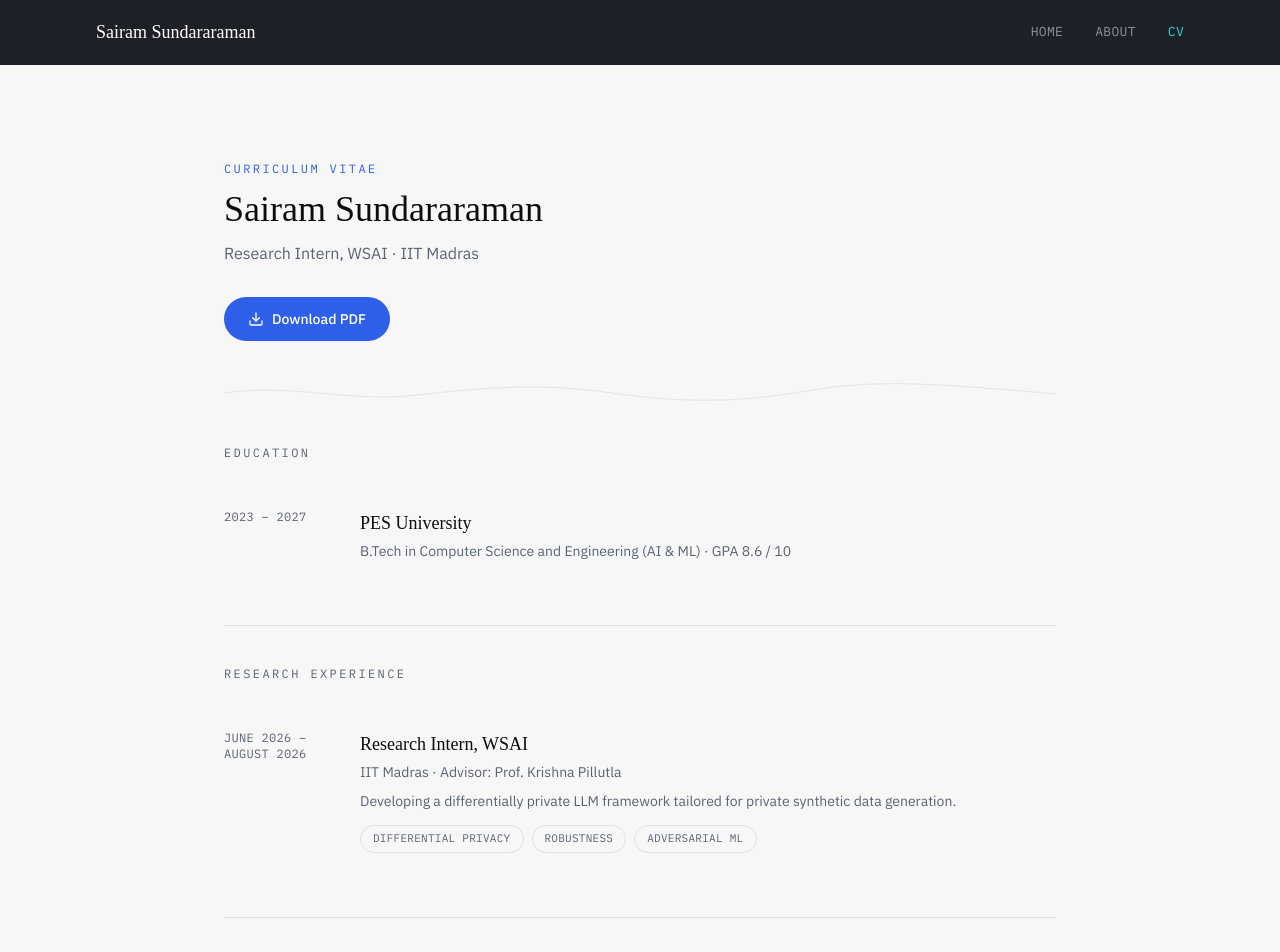
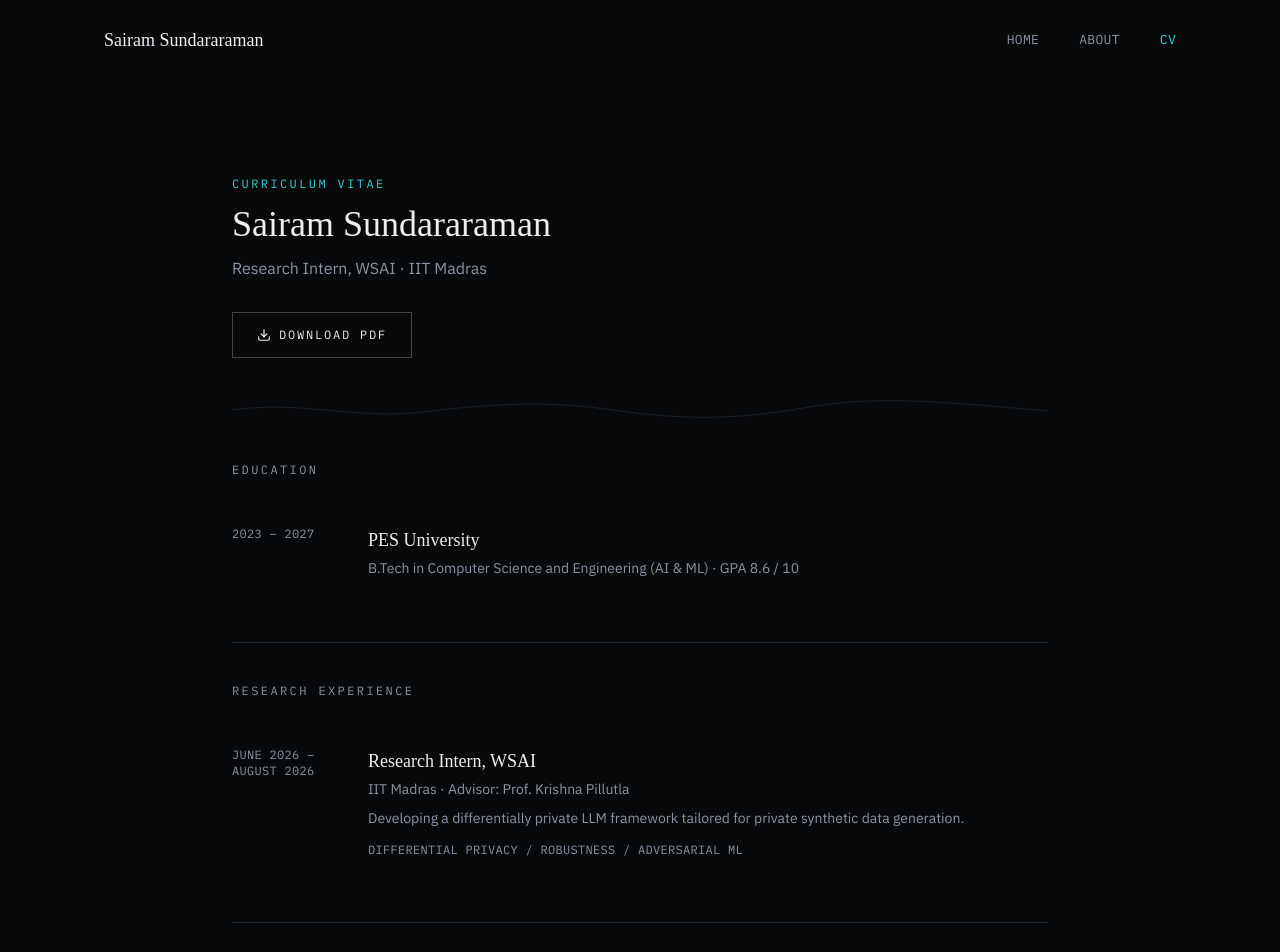
Before and after one commit to sairam-sundararaman/sairam-sundararaman.github.io, a React (Vite) app: page /cv in a window 1280 px wide. Shown: the top 952 px of the page. Built offline with nearby package versions, Linux system fonts and the light colour scheme; a web font is replaced by a local one.

Commit message:
Redesign

```diff
--- a/src/components/Footer.jsx
+++ b/src/components/Footer.jsx
@@ -33,10 +33,10 @@
   const { contact } = content;
 
   return (
-    <footer id="contact" className="scroll-mt-6 border-t border-line-dark bg-void">
+    <footer id="contact" className="scroll-mt-6 border-t border-line bg-void">
       <div className="mx-auto flex max-w-6xl flex-col items-start gap-6 px-5 py-12 sm:flex-row sm:items-center sm:justify-between sm:px-8">
         <div className="space-y-2">
-          <p className="font-display text-white/90">Reach out about research, or anything else.</p>
+          <p className="font-display text-ink/90">Reach out about research, or anything else.</p>
           <CopyEmail email={contact.email} />
         </div>
 
@@ -58,7 +58,7 @@
           </a>
         </div>
       </div>
-      <div className="border-t border-line-dark px-5 py-4 text-center font-mono text-[11px] text-mist/70 sm:px-8">
+      <div className="border-t border-line px-5 py-4 text-center font-mono text-[11px] text-mist/70 sm:px-8">
         Built with React, Three.js &amp; anime.js — deployed on GitHub Pages.
       </div>
     </footer>
--- a/src/components/Layout.jsx
+++ b/src/components/Layout.jsx
@@ -11,7 +11,7 @@
   }, [pathname]);
 
   return (
-    <div className="flex min-h-screen flex-col bg-paper">
+    <div className="flex min-h-screen flex-col bg-void">
       <Nav />
       <main className="flex-1">
         <Outlet />
--- a/src/components/Nav.jsx
+++ b/src/components/Nav.jsx
@@ -18,7 +18,7 @@
       className={({ isActive }) =>
         cn(
           "font-mono text-[13px] tracking-wide uppercase transition-colors duration-200",
-          isActive ? "text-cyan" : "text-mist hover:text-white"
+          isActive ? "text-cyan" : "text-mist hover:text-ink"
         )
       }
     >
@@ -31,20 +31,20 @@
   const [open, setOpen] = useState(false);
 
   return (
-    <header className="sticky top-0 z-50 border-b border-line-dark bg-void/90 backdrop-blur">
-      <div className="mx-auto flex h-16 max-w-6xl items-center justify-between px-5 sm:px-8">
-        <NavLink to="/" className="font-display text-lg text-white">
+    <header className="relative z-50">
+      <div className="mx-auto flex h-20 max-w-6xl items-center justify-between px-6 sm:px-10">
+        <NavLink to="/" className="font-display text-lg text-ink">
           Sairam Sundararaman
         </NavLink>
 
-        <nav className="hidden items-center gap-8 sm:flex">
+        <nav className="hidden items-center gap-10 sm:flex">
           {LINKS.map((l) => (
             <NavItem key={l.to} {...l} />
           ))}
         </nav>
 
         <button
-          className="text-white sm:hidden"
+          className="text-ink sm:hidden"
           aria-label={open ? "Close menu" : "Open menu"}
           aria-expanded={open}
           onClick={() => setOpen((v) => !v)}
@@ -55,11 +55,11 @@
 
       <div
         className={cn(
-          "overflow-hidden border-t border-line-dark bg-void transition-[max-height] duration-300 ease-out sm:hidden",
+          "overflow-hidden transition-[max-height] duration-300 ease-out sm:hidden",
           open ? "max-h-48" : "max-h-0"
         )}
       >
-        <nav className="flex flex-col gap-1 px-5 py-4">
+        <nav className="flex flex-col gap-1 border-t border-line px-6 py-4">
           {LINKS.map((l) => (
             <div key={l.to} className="py-2">
               <NavItem {...l} onClick={() => setOpen(false)} />
--- a/src/components/ProjectsSection.jsx
+++ b/src/components/ProjectsSection.jsx
@@ -1,40 +1,44 @@
 import { Code, FileText } from "lucide-react";
 import { useRevealOnScroll } from "../lib/useRevealOnScroll";
-import { Card, CardEyebrow, CardTitle } from "./ui/Card";
 import content from "../data/content.json";
 
 export function ProjectsSection() {
-  const ref = useRevealOnScroll({ stagger: ".project-card" });
+  const ref = useRevealOnScroll({ stagger: ".project-entry" });
   const { projects } = content;
 
   return (
-    <section className="bg-paper-dim">
-      <div className="mx-auto max-w-6xl px-5 py-16 sm:px-8 sm:py-24">
-        <h2 className="mb-10 font-display text-2xl text-ink sm:text-3xl">Projects</h2>
+    <section>
+      <div className="mx-auto max-w-4xl px-6 py-20 sm:px-10 sm:py-28">
+        <h2 className="mb-12 font-display text-2xl text-ink sm:text-3xl">Projects</h2>
 
-        <div ref={ref} className="grid grid-cols-1 gap-6 lg:grid-cols-2">
+        <div ref={ref} className="divide-y divide-line">
           {projects.map((project) => (
-            <Card key={project.title} className="project-card reveal-child bg-white flex flex-col">
-              <CardEyebrow>{project.period}</CardEyebrow>
-              <CardTitle>{project.title}</CardTitle>
+            <div
+              key={project.title}
+              className="project-entry reveal-child grid grid-cols-1 gap-3 py-9 first:pt-0 sm:grid-cols-[7rem_1fr] sm:gap-8"
+            >
+              <p className="font-mono text-xs uppercase tracking-wide text-mist">{project.period}</p>
 
-              <ul className="mt-4 space-y-2.5 text-sm leading-relaxed text-steel">
+              <div>
+                <h3 className="font-display text-xl leading-snug text-ink sm:text-2xl">{project.title}</h3>
+
+                <ul className="mt-4 space-y-2.5 text-sm leading-relaxed text-mist">
                   {project.bullets.map((b, i) => (
-                  <li key={i} className="flex gap-2.5">
-                    <span className="mt-2 h-1 w-1 shrink-0 rounded-full bg-azure/60" />
+                    <li key={i} className="flex gap-3">
+                      <span className="mt-2 h-1 w-1 shrink-0 rounded-full bg-mist/50" />
                       <span>{b}</span>
                     </li>
                   ))}
                 </ul>
 
                 {(project.links.code || project.links.writeup) && (
-                <div className="mt-5 flex gap-5 pt-1">
+                  <div className="mt-5 flex gap-6">
                     {project.links.code && (
                       <a
                         href={project.links.code}
                         target="_blank"
                         rel="noreferrer"
-                      className="inline-flex items-center gap-1.5 font-mono text-xs uppercase tracking-wide text-azure hover:underline"
+                        className="link-underline inline-flex items-center gap-1.5 font-mono text-xs uppercase tracking-wide text-ink hover:text-cyan"
                       >
                         <Code size={13} /> Code
                       </a>
@@ -44,14 +48,15 @@
                         href={project.links.writeup}
                         target="_blank"
                         rel="noreferrer"
-                      className="inline-flex items-center gap-1.5 font-mono text-xs uppercase tracking-wide text-azure hover:underline"
+                        className="link-underline inline-flex items-center gap-1.5 font-mono text-xs uppercase tracking-wide text-ink hover:text-cyan"
                       >
                         <FileText size={13} /> Write-up
                       </a>
                     )}
                   </div>
                 )}
-            </Card>
+              </div>
+            </div>
           ))}
         </div>
       </div>
--- a/src/components/PublicationsSection.jsx
+++ b/src/components/PublicationsSection.jsx
@@ -1,49 +1,47 @@
-import { ExternalLink } from "lucide-react";
 import { useRevealOnScroll } from "../lib/useRevealOnScroll";
-import { Card, CardEyebrow, CardTitle } from "./ui/Card";
 import { ContourDivider } from "./ui/ContourDivider";
 import content from "../data/content.json";
 
 export function PublicationsSection() {
-  const ref = useRevealOnScroll({ stagger: ".pub-card" });
+  const ref = useRevealOnScroll({ stagger: ".pub-entry" });
   const { publications } = content;
 
   return (
-    <section className="bg-paper">
+    <section>
       <ContourDivider className="text-line" />
-      <div className="mx-auto max-w-6xl px-5 py-16 sm:px-8 sm:py-24">
-        <div className="mb-10 flex items-end justify-between gap-6">
+      <div className="mx-auto max-w-4xl px-6 py-20 sm:px-10 sm:py-28">
+        <div className="mb-12 flex items-end justify-between gap-6">
           <h2 className="font-display text-2xl text-ink sm:text-3xl">Publications</h2>
           {content.contact.googleScholar && (
             <a
               href={content.contact.googleScholar}
               target="_blank"
               rel="noreferrer"
-              className="font-mono text-xs uppercase tracking-wide text-steel transition-colors hover:text-azure"
+              className="link-underline font-mono text-xs uppercase tracking-wide text-mist hover:text-cyan"
             >
-              Google Scholar ↗
+              Google Scholar
             </a>
           )}
         </div>
 
-        <div ref={ref} className="space-y-5">
+        <div ref={ref} className="divide-y divide-line">
           {publications.map((pub) => (
-            <Card key={pub.title} className="pub-card reveal-child">
-              <CardEyebrow>
+            <div key={pub.title} className="pub-entry reveal-child py-8 first:pt-0">
+              <p className="font-mono text-xs uppercase tracking-wide text-mist">
                 {pub.venue} · {pub.year}
-              </CardEyebrow>
-              <CardTitle>{pub.title}</CardTitle>
-              <p className="mt-3 font-body text-sm text-steel">{pub.authors.join(", ")}</p>
+              </p>
+              <h3 className="mt-3 max-w-2xl font-display text-xl leading-snug text-ink sm:text-2xl">{pub.title}</h3>
+              <p className="mt-3 text-sm text-mist">{pub.authors.join(", ")}</p>
 
-              <div className="mt-5 flex flex-wrap gap-5">
+              <div className="mt-5 flex flex-wrap gap-x-6 gap-y-2">
                 {pub.links.openreview && (
                   <a
                     href={pub.links.openreview}
                     target="_blank"
                     rel="noreferrer"
-                    className="inline-flex items-center gap-1.5 font-mono text-xs uppercase tracking-wide text-azure hover:underline"
+                    className="link-underline font-mono text-xs uppercase tracking-wide text-ink hover:text-cyan"
                   >
-                    OpenReview <ExternalLink size={12} />
+                    OpenReview
                   </a>
                 )}
                 {pub.links.pdf && (
@@ -51,13 +49,13 @@
                     href={pub.links.pdf}
                     target="_blank"
                     rel="noreferrer"
-                    className="inline-flex items-center gap-1.5 font-mono text-xs uppercase tracking-wide text-azure hover:underline"
+                    className="link-underline font-mono text-xs uppercase tracking-wide text-ink hover:text-cyan"
                   >
-                    PDF <ExternalLink size={12} />
+                    PDF
                   </a>
                 )}
               </div>
-            </Card>
+            </div>
           ))}
         </div>
       </div>
--- a/src/components/ui/Button.jsx
+++ b/src/components/ui/Button.jsx
@@ -1,32 +1,32 @@
 import { forwardRef } from "react";
 import { cva } from "class-variance-authority";
+import { ArrowRight } from "lucide-react";
 import { cn } from "../../lib/utils";
 
+// No filled pill CTAs — an outlined rectangle for the one real action
+// (downloading the CV) and a plain underlined text link for everything else.
 const buttonVariants = cva(
-  "inline-flex items-center justify-center gap-2 whitespace-nowrap rounded-full text-sm font-medium font-body transition-colors duration-200 focus-visible:outline-none focus-visible:ring-2 focus-visible:ring-cyan focus-visible:ring-offset-2 disabled:pointer-events-none disabled:opacity-50",
+  "inline-flex items-center gap-2 font-mono text-xs uppercase tracking-[0.15em] transition-colors duration-200 focus-visible:outline-none focus-visible:ring-1 focus-visible:ring-cyan focus-visible:ring-offset-4 focus-visible:ring-offset-void disabled:pointer-events-none disabled:opacity-50",
   {
     variants: {
       variant: {
-        solid: "bg-azure text-white hover:bg-[#2450c4]",
-        ghost:
-          "border border-ink/15 text-ink hover:border-azure hover:text-azure dark:border-white/20 dark:text-white dark:hover:border-cyan dark:hover:text-cyan",
-        "ghost-dark": "border border-white/20 text-white hover:border-cyan hover:text-cyan",
-        link: "text-azure underline-offset-4 hover:underline p-0 h-auto",
-      },
-      size: {
-        default: "h-11 px-6",
-        sm: "h-9 px-4 text-[13px]",
+        outline: "border border-ink/25 text-ink px-6 py-3.5 hover:border-cyan hover:text-cyan",
+        text: "text-ink hover:text-cyan",
       },
     },
     defaultVariants: {
-      variant: "solid",
-      size: "default",
+      variant: "text",
     },
   }
 );
 
-const Button = forwardRef(({ className, variant, size, as: Comp = "button", ...props }, ref) => {
-  return <Comp className={cn(buttonVariants({ variant, size }), className)} ref={ref} {...props} />;
+const Button = forwardRef(({ className, variant, as: Comp = "button", arrow, children, ...props }, ref) => {
+  return (
+    <Comp className={cn(buttonVariants({ variant }), className)} ref={ref} {...props}>
+      {children}
+      {arrow && <ArrowRight size={13} className="transition-transform duration-200 group-hover:translate-x-0.5" />}
+    </Comp>
+  );
 });
 Button.displayName = "Button";
 
--- a/src/index.css
+++ b/src/index.css
@@ -1,20 +1,15 @@
 @import "tailwindcss";
 
 @theme {
-  /* -- color: refined-academic, cool base + blue/cyan signature -- */
-  --color-ink: #0b0d10;
-  --color-paper: #f6f7f6;
-  --color-paper-dim: #eceeed;
-  --color-void: #060810;
-  --color-void-soft: #0d111a;
-  --color-line: #dee1e4;
-  --color-line-dark: #1c222d;
-  --color-steel: #5b6472;
+  /* One theme, dark, throughout — no light/dark hybrid. */
+  --color-void: #08090a;
+  --color-void-raised: #121419;
+  --color-ink: #edeef0;
   --color-mist: #8b93a3;
-  --color-azure: #2e5fe8;
+  --color-line: #20242c;
+  --color-azure: #3b6ef5;
   --color-cyan: #2fd3d8;
 
-  /* -- type: scientific serif display + engineered sans/mono body -- */
   --font-display: "STIX Two Text", "Iowan Old Style", serif;
   --font-body: "IBM Plex Sans", "Segoe UI", sans-serif;
   --font-mono: "IBM Plex Mono", "SFMono-Regular", monospace;
@@ -44,7 +39,7 @@
   }
 
   body {
-    @apply bg-paper text-ink font-body antialiased;
+    @apply bg-void text-ink font-body antialiased;
     font-feature-settings: "ss01" 1;
   }
 
@@ -54,8 +49,12 @@
   }
 
   :focus-visible {
-    outline: 2px solid var(--color-azure);
+    outline: 2px solid var(--color-cyan);
     outline-offset: 3px;
+  }
+
+  a {
+    text-underline-offset: 3px;
   }
 }
 
@@ -67,8 +66,6 @@
     color: transparent;
   }
 
-  /* Initial state for anything revealed by useRevealOnScroll, so it's
-     hidden from first paint rather than flashing in before JS runs. */
   .reveal,
   .reveal-child {
     opacity: 0;
@@ -82,4 +79,16 @@
       transform: none;
     }
   }
+
+  /* underline that draws in on hover, instead of a colored button pill */
+  .link-underline {
+    background-image: linear-gradient(currentColor, currentColor);
+    background-position: 0 100%;
+    background-repeat: no-repeat;
+    background-size: 0% 1px;
+    transition: background-size 0.3s ease;
+  }
+  .link-underline:hover {
+    background-size: 100% 1px;
+  }
 }
--- a/src/pages/CV.jsx
+++ b/src/pages/CV.jsx
@@ -1,22 +1,21 @@
 import { Download } from "lucide-react";
 import { Button } from "../components/ui/Button";
-import { Badge } from "../components/ui/Badge";
 import { ContourDivider } from "../components/ui/ContourDivider";
 import { useRevealOnScroll } from "../lib/useRevealOnScroll";
 import content from "../data/content.json";
 
 function SectionLabel({ children }) {
-  return <p className="mb-6 font-mono text-xs uppercase tracking-[0.2em] text-steel">{children}</p>;
+  return <p className="mb-6 font-mono text-xs uppercase tracking-[0.2em] text-mist">{children}</p>;
 }
 
 function TimelineRow({ title, meta, period, children }) {
   return (
     <div className="grid grid-cols-1 gap-2 py-6 sm:grid-cols-[7rem_1fr] sm:gap-6">
-      <div className="font-mono text-xs uppercase tracking-wide text-steel">{period}</div>
+      <div className="font-mono text-xs uppercase tracking-wide text-mist">{period}</div>
       <div>
         <h3 className="font-display text-lg text-ink">{title}</h3>
-        {meta && <p className="mt-1 text-sm text-steel">{meta}</p>}
-        {children && <div className="mt-2 text-sm leading-relaxed text-steel">{children}</div>}
+        {meta && <p className="mt-1 text-sm text-mist">{meta}</p>}
+        {children && <div className="mt-2 text-sm leading-relaxed text-mist">{children}</div>}
       </div>
     </div>
   );
@@ -27,24 +26,24 @@
   const revealRef = useRevealOnScroll({ stagger: ".cv-block" });
 
   return (
-    <div className="bg-paper">
-      <section className="mx-auto max-w-4xl px-5 pb-10 pt-16 sm:px-8 sm:pt-24">
-        <p className="font-mono text-xs uppercase tracking-[0.2em] text-azure">Curriculum Vitae</p>
+    <div>
+      <section className="mx-auto max-w-4xl px-6 pb-10 pt-16 sm:px-10 sm:pt-24">
+        <p className="font-mono text-xs uppercase tracking-[0.2em] text-cyan">Curriculum Vitae</p>
         <h1 className="mt-3 font-display text-3xl text-ink sm:text-4xl">{site.name}</h1>
-        <p className="mt-3 max-w-xl text-steel">
+        <p className="mt-3 max-w-xl text-mist">
           {researchRole.title}, {researchRole.lab} · {researchRole.institution}
         </p>
 
         <div className="mt-8">
-          <Button as="a" href={resumeFile} download className="gap-2">
-            <Download size={16} /> Download PDF
+          <Button as="a" href={resumeFile} download variant="outline">
+            <Download size={14} /> Download PDF
           </Button>
         </div>
       </section>
 
-      <ContourDivider className="mx-auto max-w-4xl px-5 text-line sm:px-8" />
+      <ContourDivider className="mx-auto max-w-4xl px-6 text-line sm:px-10" />
 
-      <section ref={revealRef} className="mx-auto max-w-4xl divide-y divide-line px-5 pb-24 sm:px-8">
+      <section ref={revealRef} className="mx-auto max-w-4xl divide-y divide-line px-6 pb-24 sm:px-10">
         <div className="cv-block reveal-child py-10">
           <SectionLabel>Education</SectionLabel>
           <TimelineRow title={education.institution} period={education.years} meta={`${education.degree} · GPA ${education.gpa}`} />
@@ -58,11 +57,7 @@
             meta={`${researchRole.institution} · Advisor: ${researchRole.advisor.name}`}
           >
             <p>{researchRole.description}</p>
-            <div className="mt-3 flex flex-wrap gap-2">
-              {researchRole.interests.map((tag) => (
-                <Badge key={tag}>{tag}</Badge>
-              ))}
-            </div>
+            <p className="mt-3 font-mono text-xs uppercase tracking-wide text-mist">{researchRole.interests.join(" / ")}</p>
           </TimelineRow>
         </div>
 
@@ -71,7 +66,7 @@
           <ul className="space-y-4">
             {achievements.map((a) => (
               <li key={a.text} className="flex items-baseline gap-4">
-                <span className="w-14 shrink-0 font-mono text-xs text-steel">{a.year}</span>
+                <span className="w-14 shrink-0 font-mono text-xs text-mist">{a.year}</span>
                 <span className="text-ink">{a.text}</span>
               </li>
             ))}
@@ -83,9 +78,9 @@
           <ul className="space-y-4">
             {talks.map((t) => (
               <li key={t.text} className="flex items-baseline gap-4">
-                <span className="w-14 shrink-0 font-mono text-xs text-steel">{t.year}</span>
+                <span className="w-14 shrink-0 font-mono text-xs text-mist">{t.year}</span>
                 <span className="text-ink">
-                  {t.text} <span className="text-steel">— {t.venue}</span>
+                  {t.text} <span className="text-mist">— {t.venue}</span>
                 </span>
               </li>
             ))}
@@ -97,9 +92,9 @@
           <ul className="space-y-4">
             {teaching.map((t) => (
               <li key={t.text} className="flex items-baseline gap-4">
-                <span className="w-14 shrink-0 font-mono text-xs text-steel">{t.year}</span>
+                <span className="w-14 shrink-0 font-mono text-xs text-mist">{t.year}</span>
                 <span className="text-ink">
-                  {t.text} <span className="text-steel">— {t.detail}</span>
+                  {t.text} <span className="text-mist">— {t.detail}</span>
                 </span>
               </li>
             ))}
```
Also changed, not shown: src/components/Hero.jsx (+17 -64 lines), src/components/three/HeroScene.jsx (+3 -6 lines), src/components/three/LossLandscape.jsx (+15 -51 lines), src/pages/About.jsx (+54 -25 lines), 1 other file (tests, documents, lock files or other folders). Lines whose indentation alone changed are shown as unchanged.
